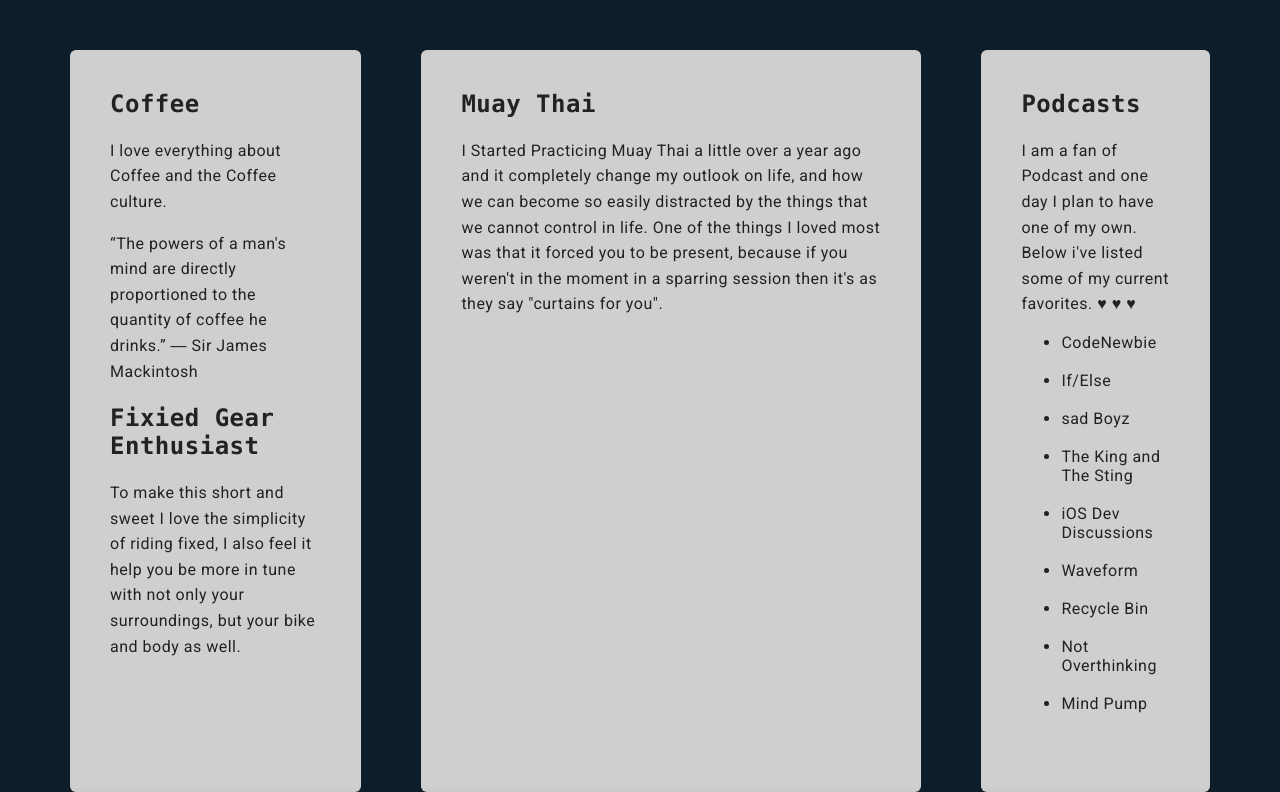
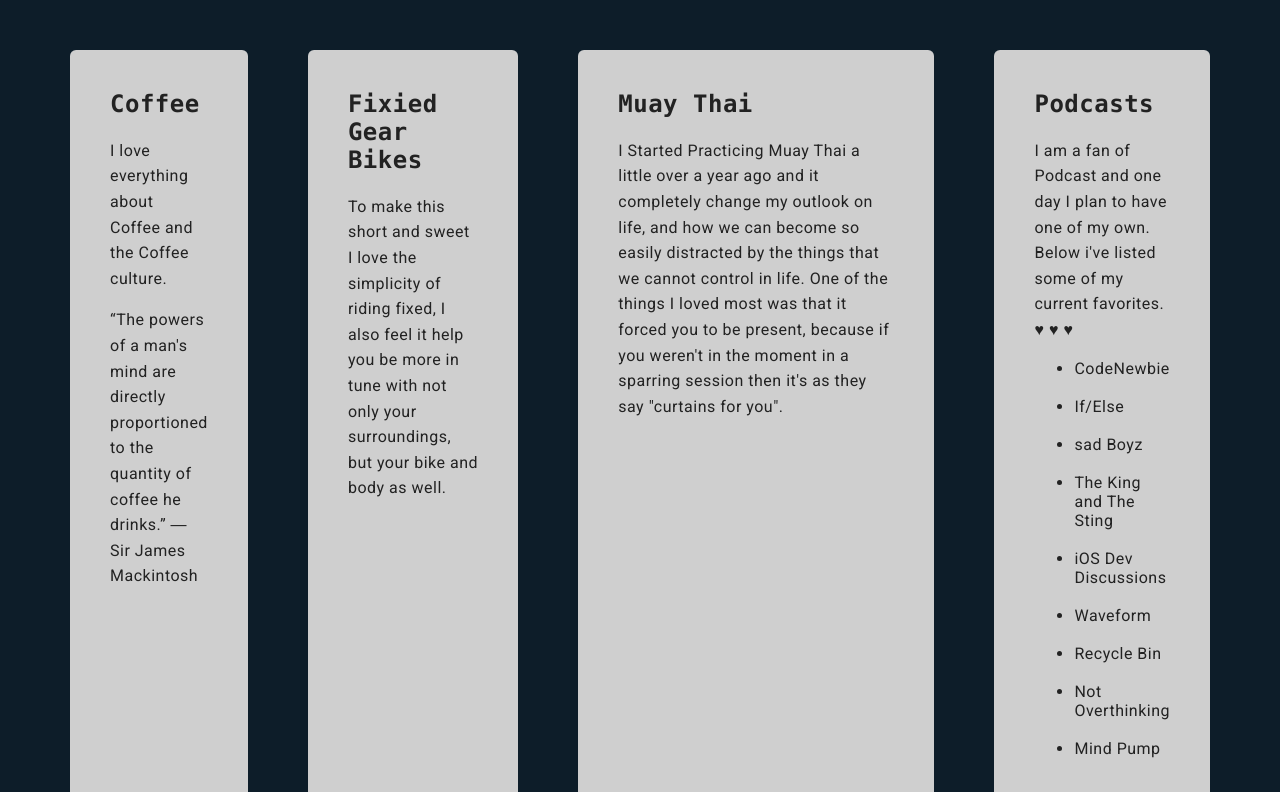
Before and after one commit to Anthony-cerda/unit-1-project, a plain HTML site: page hob.html in a window 1280 px wide. Shown: the part 470-1262 px from the top of the page. Drawn offline with Linux system fonts and the light colour scheme; a web font is replaced by a local one.

Commit message:
Added appropriate semantic markup

```diff
--- a/hob.html
+++ b/hob.html
@@ -7,39 +7,42 @@
     <link rel="stylesheet" href="styles.css">
   <link href="https://fonts.googleapis.com/css?family=Muli%7CRoboto:400,300,500,700,900" rel="stylesheet">
 </head>
+
 <body>
-    <div class="main-nav">
+    <nav class="main-nav">
         <ul class="nav">
           <li class="name">Anthony A Cerda</li>
           <li><a href="index.html">Home</a></li>
           <li><a href="exp.html">Experience</a></li>
           <li><a href="hob.html">Hobbies</a></li>
         </ul>
-    </div>
+    </nav>
 
     <header class="hob-header">
-      <img src="images/mp.jpeg" alt="A Picture of me at a live podcast event with the guys from Mindpump" class="profile-image">
+      <img src="images/mp.jpeg" alt="A Picture of me at a live podcast event, with the Gentleman from Mind Pump" class="profile-image">
       <h1 class="tag name">Hobbies</h1>
       <p class="tag location">Dallas, TX</p>
     </header>
 
     <main class="flex">
-      <div class="card">
+      <section class="card">
         <h2>Coffee</h2>
         <p>I love everything about Coffee and the Coffee culture.</p>
         <p>“The powers of a man's mind are directly proportioned to the quantity of coffee he drinks.”
           ― Sir James Mackintosh</p>
-          <h2>Fixied Gear Enthusiast</h2>
+      </section>
+
+      <section class="card">
+          <h2>Fixied Gear Bikes</h2>
           <p>To make this short and sweet I love the simplicity of riding fixed, I also feel it help you be more in tune with not only your surroundings, but your bike and body as well.</p>
+      </section>
 
-      </div>
-
-      <div class="card">
+      <section class="card">
         <h2>Muay Thai</h2>
         <p>I Started Practicing Muay Thai a little over a year ago and it completely change my outlook on life, and how we can become so easily distracted by the things that we cannot control in life. One of the things I loved most was that it forced you to be present, because if you weren't in the moment in a sparring session then it's as they say "curtains for you".</p>
-      </div>
+      </section>
 
-      <div class="card">
+      <section class="card">
         <h2>Podcasts</h2>
         <p>I am a fan of Podcast and one day I plan to have one of my own. Below i've listed some of my current favorites. &hearts; &heartsuit; &hearts;</p>
       <ul class="pod-list">
@@ -53,7 +56,7 @@
         <li>Not Overthinking</li><br>
         <li>Mind Pump</li><br>
       </ul>
-      </div>
+    </section>
 
     </main>
       <footer>
```
Also changed, not shown: exp.html (+9 -8 lines), index.html (+7 -7 lines).
